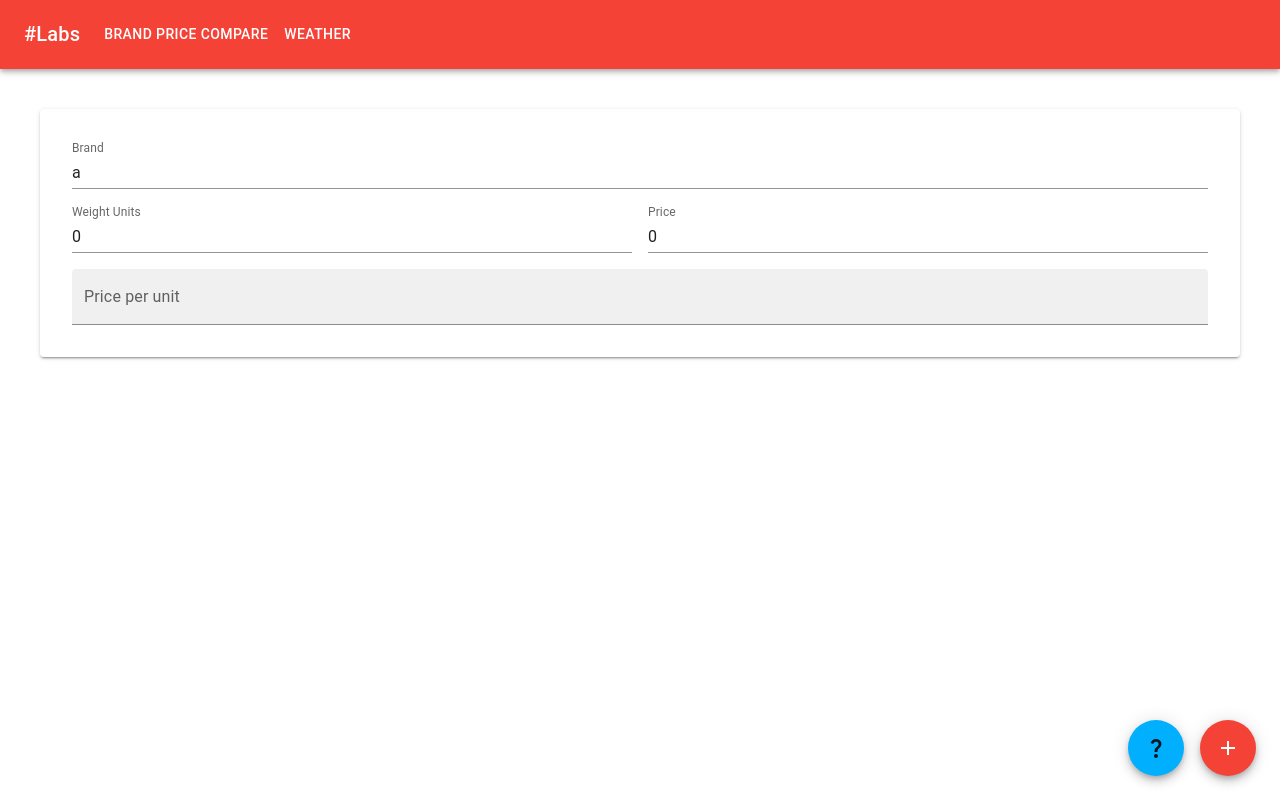
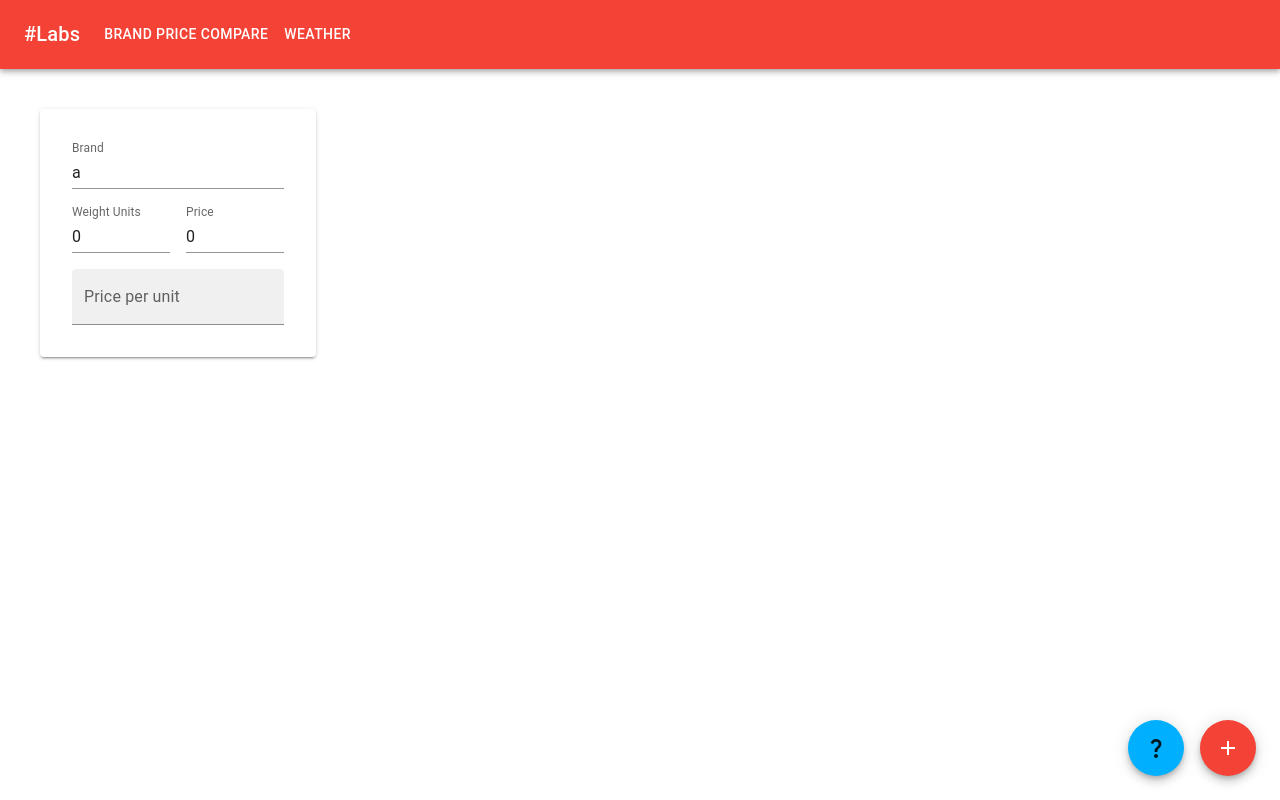
Before and after one commit to mkrishnan-codes/hash-labs, a React (Create React App) app: page /#/home in a window 1280 px wide. Built offline with nearby package versions, Linux system fonts and the light colour scheme.

Commit message:
layout clean

```diff
--- a/src/features/brandcompare/BrandCompare.jsx
+++ b/src/features/brandcompare/BrandCompare.jsx
@@ -1,4 +1,4 @@
-import { Box, Fab } from '@mui/material'
+import { Box, Fab, Grid } from '@mui/material'
 import React, { useCallback, useState } from 'react'
 import Brand from './Brand';
 import AddIcon from '@mui/icons-material/Add';
@@ -14,7 +14,7 @@ const getBrand = (id) => ({
 )
 
 const fabStyle = {
-    position: 'absolute',
+    position: 'fixed',
     bottom: 16,
     right: 16,
 };
@@ -36,16 +36,17 @@ function BrandCompare() {
     const add = useCallback(
         () => {
             const brs = [...brands, getBrand(brands.length)];
-            console.log(brs, "brs");
             setbrands(brs);
         },
         [brands],
     )
 
     return (
-        <Box sx={{ flexGrow: 1, p: 4 }}>
+        <Box sx={{ flexGrow: 1, p: 4, position:'relative' }}>
+            <Grid container spacing={2}>
+            {brands.map((brnd) =><Grid item xs={12} md={4} lg={3} key={brnd.id}> <Brand  {...brnd} onUpdate={onUpdate} /></Grid>)}
 
-            {brands.map((brnd) => <Brand key={brnd.id} {...brnd} onUpdate={onUpdate} />)}
+            </Grid>
             <HelpModal open={open} handleClose={handleClose} />
             <Box sx={{ '& > :not(style)': { m: 1 }, ...fabStyle }}>
             <Fab color="secondary" aria-label="add" onClick={handleClickOpen}>
@@ -55,8 +56,6 @@ function BrandCompare() {
             <Fab color="primary" aria-label="add" onClick={add}>
                 <AddIcon />
             </Fab>
-
-
         </Box>
         </Box>
     )
--- a/src/layout/AppLayout.jsx
+++ b/src/layout/AppLayout.jsx
@@ -2,7 +2,6 @@ import React from 'react';
 import { Main } from './Main';
 
 const AppLayout = (props) => {
-console.log("render layout", props.inner);
 	return props.inner ? (
 		<Main>
 			{props.children}
--- a/src/layout/Main.jsx
+++ b/src/layout/Main.jsx
@@ -1,19 +1,10 @@
 /* eslint-disable jsx-a11y/anchor-is-valid */
 import React from 'react';
-// import { Sidebar } from '../Sidebar/Sidebar';
 import Header from './Header';
-// import './main.scss';
 export const Main = (props) => {
-	// const [open, setopen] = useState(false);
-	// const toggle = () => {
-	// 	setopen(!open)
-	// }
 	return (<>
 		<Header/>
-		{/* <Sidebar open={open} onClose={toggle} /> */}
-		<div className={`inner-page open`}>
 			{props.children}
-		</div>
 	</>
 	)
 }
--- a/src/router/Router.jsx
+++ b/src/router/Router.jsx
@@ -3,7 +3,6 @@ import { HashRouter, Route, Switch } from "react-router-dom";
 import { routes } from './router-config';
 import AppLayout from '../layout/AppLayout';
 const RouteWithSubRoutes = (route) => {
-	console.log(route,"rout");
 	return (
 		<AppLayout inner={route.inner}>
 			<Route
```
Lines whose indentation alone changed are shown as unchanged.
